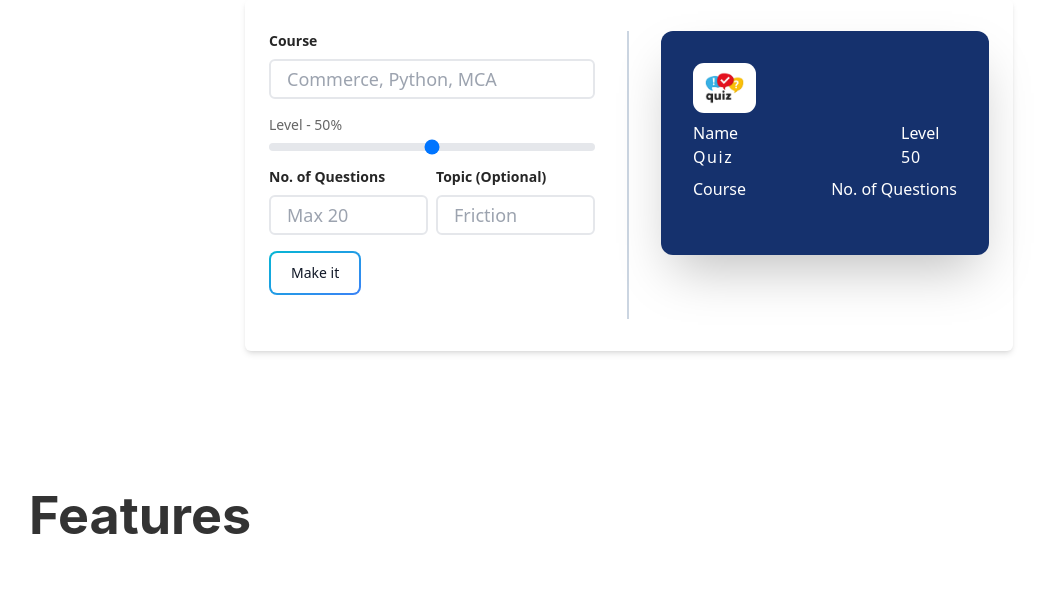
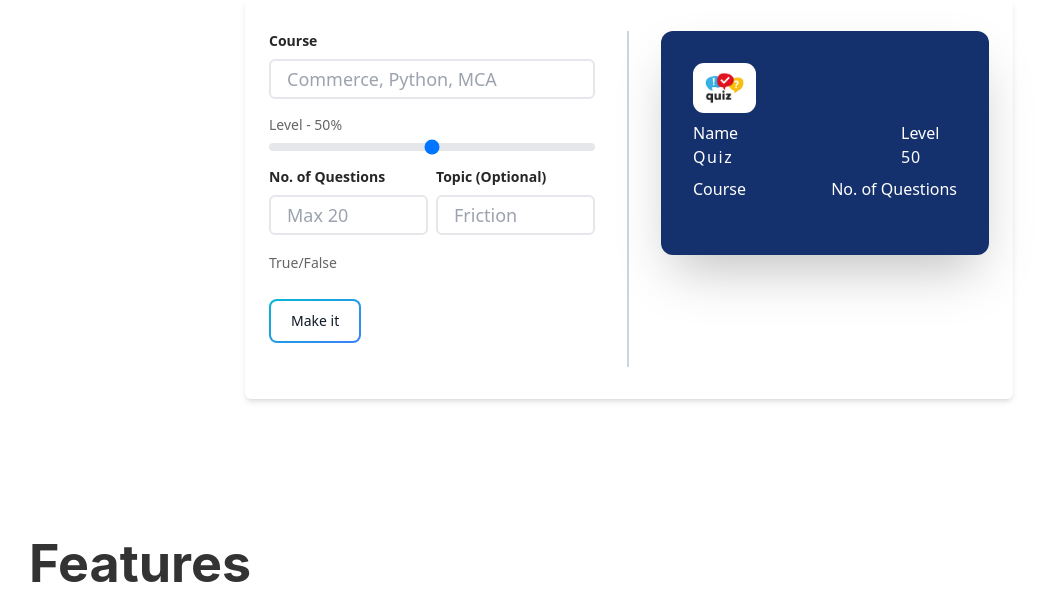
Before and after one commit to truptig895-rgb/chatbot, a Flask app: page /make-quiz in a window 1280 px wide. Shown: the part 191-785 px from the top of the page, without its empty margins (11-1056 px from the left). Run offline with Flask 3, Linux system fonts and the light colour scheme.

Commit message:
Fix quiz generation flow

````diff
--- a/app.py
+++ b/app.py
@@ -135,7 +135,12 @@ def prompt(inp):
     if response.status_code in (401, 403):
         raise RuntimeError('The AI provider rejected the configured API key. Update OPENROUTER_API_KEY and try again.')
     if not response.ok:
-        raise RuntimeError('The AI quiz service could not create a quiz. Please try again.')
+        try:
+            provider_error = response.json().get('error', {}).get('message')
+        except (ValueError, AttributeError):
+            provider_error = None
+        detail = f' Provider: {provider_error}' if provider_error else ''
+        raise RuntimeError(f'The AI quiz service could not create a quiz.{detail}')
 
     try:
         data = response.json()
@@ -143,7 +148,12 @@ def prompt(inp):
     except (KeyError, IndexError, TypeError, ValueError) as error:
         raise RuntimeError('The AI quiz service returned an invalid response. Please try again.') from error
 
-    return text.replace('```json', '').replace('```', '').strip()
+    cleaned = text.replace('```json', '').replace('```', '').strip()
+    start = cleaned.find('{')
+    end = cleaned.rfind('}')
+    if start >= 0 and end > start:
+        return cleaned[start:end + 1]
+    return cleaned
 
 
 # Create a Flask application instance
@@ -351,7 +361,10 @@ I want same to same formate of json and make sure """ + questions +f""" question
   if not isinstance(quiz, dict) or not quiz.get('url') or quiz.get('all') != question_count:
       return jsonify(error='The AI quiz service returned an incomplete quiz. Please try again.'), 502
 
-  url = add_quiz(quiz['url'], quiz)
+  try:
+      url = add_quiz(quiz['url'], quiz)
+  except OSError:
+      url = f"{quiz['url']}-local"
   quiz['url'] = url
   return jsonify(quiz)
 
--- a/static/js/home.js
+++ b/static/js/home.js
@@ -89,7 +89,8 @@ async function create() {
     const chapter = document.getElementById('chapter').value
     const level = document.getElementById('level').value
     const question = document.getElementById('question').value
-    const trueFalse = document.getElementById('trueFalse').checked
+    const trueFalseControl = document.getElementById('trueFalse')
+    const trueFalse = trueFalseControl ? trueFalseControl.checked : false
     const errorMessage = document.getElementById('generation-error')
     const submitButton = document.getElementById('generate-quiz')
 
@@ -108,8 +109,8 @@ async function create() {
     const fullUrl = `/make?${queryString}`;
 
     isCreatingQuiz = true
-    submitButton.disabled = true
-    errorMessage.hidden = true
+    if (submitButton) submitButton.disabled = true
+    if (errorMessage) errorMessage.hidden = true
     showBackCard()
 
     try {
@@ -128,12 +129,16 @@ async function create() {
         window.location.assign(`/q/${payload.url}`)
     } catch (error) {
         hideBackCard()
-        errorMessage.textContent = error.message
-        errorMessage.hidden = false
+        if (errorMessage) {
+            errorMessage.textContent = error.message
+            errorMessage.hidden = false
+        } else {
+            alert(error.message)
+        }
         console.warn('Quiz generation failed:', error.message)
     } finally {
         isCreatingQuiz = false
-        submitButton.disabled = false
+        if (submitButton) submitButton.disabled = false
     }
 }
 function uploadFile() {
--- a/templates/create.html
+++ b/templates/create.html
@@ -272,13 +272,24 @@
                                     class="flex h-10 w-full rounded-md border-2 bg-background px-4 py-1.5 text-lg ring-offset-background placeholder:text-muted-foreground focus-visible:outline-none focus-visible:border-purple-600 focus-visible:ring-ring focus-visible:ring-offset-2 disabled:cursor-not-allowed disabled:opacity-50 undefined"
                                     placeholder="MyQuiz1" value="Quiz" oninput="chk_c()" />
                             </div>
+                            <label class="inline-flex items-center cursor-pointer">
+                                <input type="checkbox" value="" class="sr-only peer" id="trueFalse">
+                                <div
+                                    class="relative w-11 h-6 bg-gray-200 peer-focus:outline-none peer-focus:ring-4 peer-focus:ring-blue-300 rounded-full peer-checked:after:translate-x-full after:content-[''] after:absolute after:top-[2px] after:start-[2px] after:bg-white after:border-gray-300 after:border after:rounded-full after:h-5 after:w-5 after:transition-all peer-checked:bg-blue-600">
+                                </div>
+                                <span class="ms-3 text-sm font-medium text-black">True/False</span>
+                            </label>
+                            <br>
+                            <br>
                             <button type="submit"
+                                id="generate-quiz"
                                 class="relative inline-flex items-center justify-center p-0.5 mb-2 me-2 overflow-hidden text-sm font-medium text-gray-900 rounded-lg group bg-gradient-to-br from-cyan-500 to-blue-500 group-hover:from-cyan-500 group-hover:to-blue-500 hover:text-white dark:text-white focus:ring-4 focus:outline-none focus:ring-cyan-200 dark:focus:ring-cyan-800">
                                 <span
                                     class="relative px-5 py-2.5 transition-all ease-in duration-75 bg-white dark:bg-gray-900 rounded-md group-hover:bg-opacity-0">
                                     Make it
                                 </span>
                             </button>
+                            <p id="generation-error" role="alert" hidden class="mt-2 text-sm text-red-600"></p>
                         </form>
                     </div>
 
````
